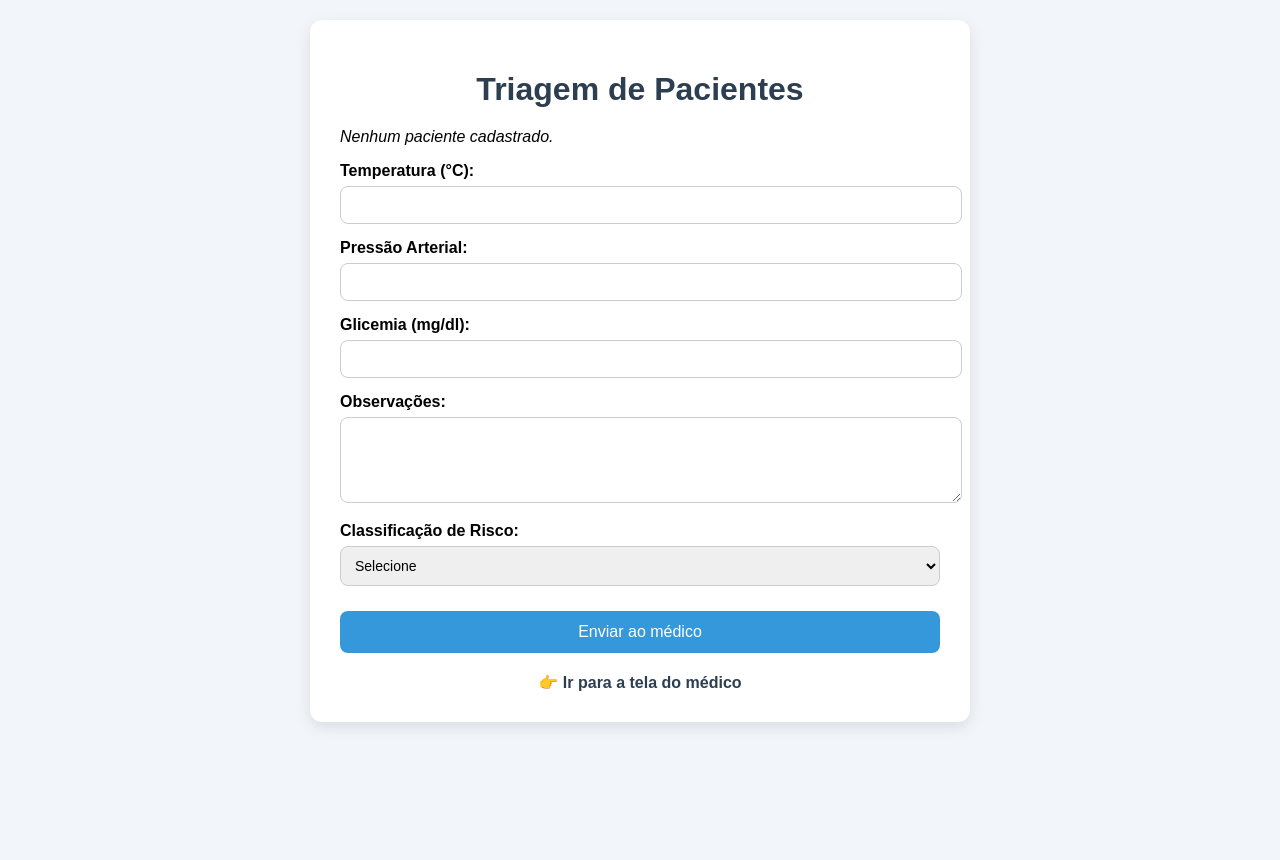
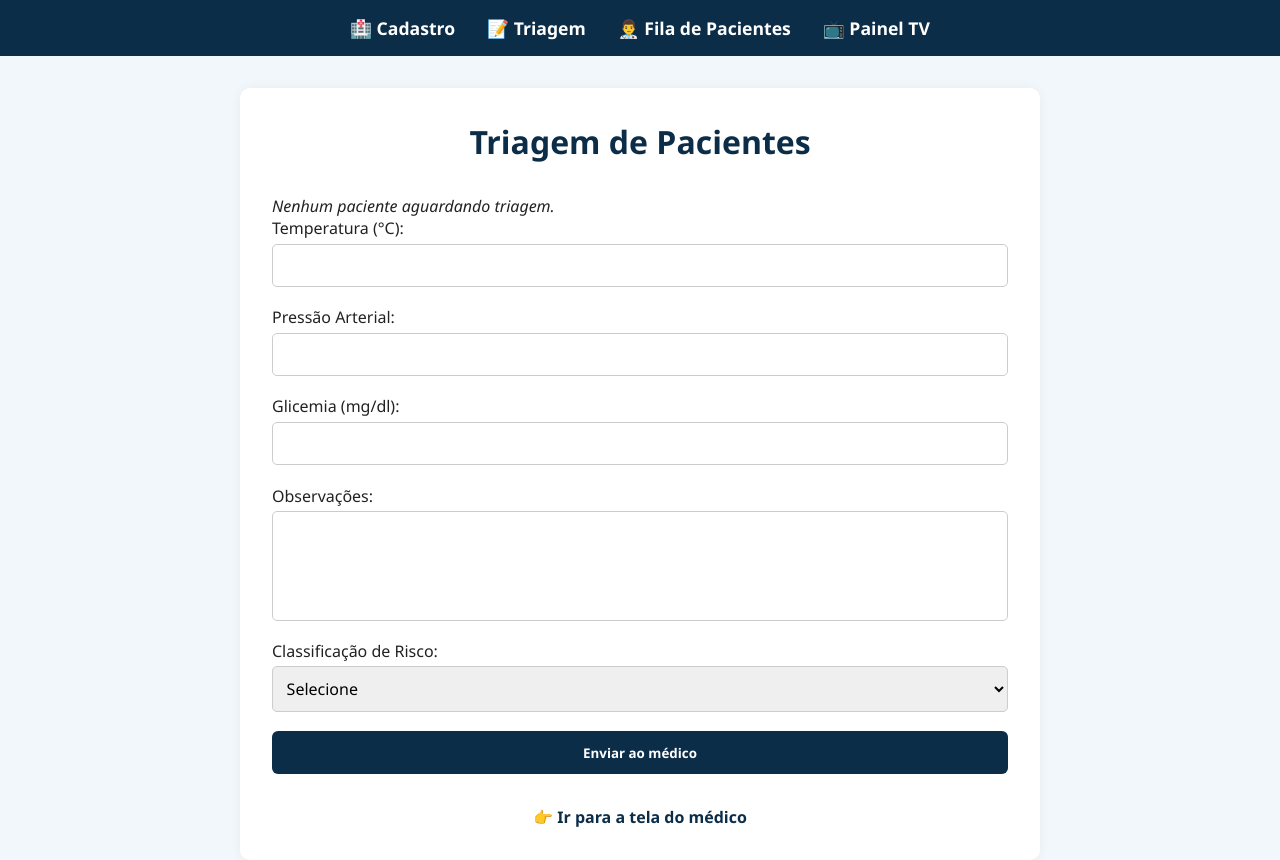
Before and after one commit to AlineRodrigues02/ProjetoReact, a React (Vite) app in the folder ProjetoFinal/: page /triagem in a window 1280 px wide. Before the commit the page ends 800 px from the top, so only its background shows below. Built offline with nearby package versions, Linux system fonts and the light colour scheme.

Commit message:
organizei pequenos erros que estavam dando no localStorage do cadastro e da triagem

```diff
--- a/ProjetoFinal/src/App.css
+++ b/ProjetoFinal/src/App.css
@@ -1,122 +1,146 @@
-body {
+* {
+  margin: 0;
+  padding: 0;
+  box-sizing: border-box;
   font-family: "Segoe UI", Tahoma, Geneva, Verdana, sans-serif;
-  background-color: #f2f6fa;
-  padding: 20px;
-  margin: 0;
 }
 
-.container {
-  max-width: 600px;
-  background-color: #fff;
-  margin: auto;
-  padding: 30px;
-  border-radius: 12px;
-  box-shadow: 0 5px 15px rgba(0, 0, 0, 0.1);
+body {
+  background-color: #f2f7fb;
+  color: #222;
+  min-height: 100vh;
 }
 
+/* Menu */
+.menu {
+  background-color: #0c2d48;
+  padding: 1rem 2rem;
+  margin-bottom: 2rem;
+}
+
+.menu ul {
+  display: flex;
+  gap: 2rem;
+  list-style: none;
+  justify-content: center;
+}
+
+.menu a {
+  color: #fff;
+  font-weight: bold;
+  text-decoration: none;
+  font-size: 1.1rem;
+  transition: 0.3s;
+}
+
+.menu a:hover {
+  color: #8dd7f2;
+}
+
+/* Container principal */
+.container {
+  max-width: 800px;
+  margin: 0 auto;
+  background-color: white;
+  padding: 2rem;
+  border-radius: 10px;
+  box-shadow: 0 0 12px rgba(0, 0, 0, 0.05);
+}
+
+/* Títulos */
 h1 {
   text-align: center;
-  color: #2c3e50;
-  margin-bottom: 20px;
+  margin-bottom: 2rem;
+  color: #0c2d48;
 }
 
-.paciente-info {
-  background-color: #ecf0f1;
-  padding: 15px;
-  border-radius: 8px;
-  margin-bottom: 20px;
+/* Formulários */
+.form-triagem {
+  display: flex;
+  flex-direction: column;
+  gap: 1.2rem;
 }
 
-.paciente-info p {
-  margin: 8px 0;
+.campo {
+  display: flex;
+  flex-direction: column;
 }
 
-.form-triagem .campo {
-  margin-bottom: 15px;
+.campo label {
+  margin-bottom: 0.3rem;
+  font-weight: 500;
 }
 
-.form-triagem label {
-  display: block;
-  margin-bottom: 6px;
-  font-weight: 600;
+input[type="text"],
+input[type="number"],
+select,
+textarea {
+  padding: 0.6rem;
+  border-radius: 5px;
+  border: 1px solid #ccc;
+  font-size: 1rem;
 }
 
-.form-triagem input,
-.form-triagem textarea,
-.form-triagem select {
-  width: 100%;
-  padding: 10px;
-  border-radius: 8px;
-  border: 1px solid #ccc;
-  font-size: 14px;
-}
-
-.form-triagem textarea {
-  resize: vertical;
+textarea {
+  resize: none;
 }
 
 .botao-enviar {
-  width: 100%;
-  padding: 12px;
-  background-color: #3498db;
+  background-color: #0c2d48;
   color: white;
-  font-size: 16px;
+  padding: 0.8rem;
   border: none;
-  border-radius: 8px;
+  font-weight: bold;
+  border-radius: 6px;
   cursor: pointer;
-  margin-top: 10px;
-  transition: background-color 0.3s ease;
+  transition: 0.3s;
 }
 
 .botao-enviar:hover {
-  background-color: #2980b9;
+  background-color: #145d8c;
 }
 
-.link-medico {
-  text-align: center;
-  margin-top: 20px;
+/* Cards de pacientes */
+.paciente-card,
+.painel-card {
+  background-color: #f8f9fa;
+  border-left: 8px solid #ccc;
+  padding: 1rem;
+  margin-bottom: 1rem;
+  border-radius: 6px;
+  transition: 0.3s ease;
 }
 
-.link-medico a {
-  color: #2c3e50;
+.painel-card.vermelho {
+  border-left-color: #e63946;
+  background-color: #ffe6e6;
+}
+
+.painel-card.amarelo {
+  border-left-color: #ffb703;
+  background-color: #fff9e6;
+}
+
+.painel-card.verde {
+  border-left-color: #2a9d8f;
+  background-color: #e6fff2;
+}
+
+/* Links */
+.link-medico,
+.link-espera {
+  margin-top: 2rem;
+  text-align: center;
+}
+
+.link-medico a,
+.link-espera a {
+  color: #0c2d48;
   text-decoration: none;
   font-weight: bold;
 }
 
-.link-medico a:hover {
+.link-medico a:hover,
+.link-espera a:hover {
   text-decoration: underline;
 }
-.lista-pacientes {
-  margin-top: 20px;
-  display: flex;
-  flex-direction: column;
-  gap: 1.5rem;
-}
-
-.paciente {
-  background-color: #fff;
-  border-left: 6px solid #ccc;
-  padding: 1rem;
-  border-radius: 10px;
-  box-shadow: 0 0 5px rgba(0, 0, 0, 0.1);
-}
-
-.paciente strong {
-  font-size: 1.1rem;
-}
-
-.paciente button {
-  margin-top: 0.5rem;
-  background-color: #007bff;
-  color: white;
-  border: none;
-  padding: 8px 14px;
-  border-radius: 5px;
-  cursor: pointer;
-  font-weight: bold;
-  transition: background 0.3s ease;
-}
-
-.paciente button:hover {
-  background-color: #0056b3;
-}
--- a/ProjetoFinal/src/App.jsx
+++ b/ProjetoFinal/src/App.jsx
@@ -4,7 +4,9 @@ import Triagem from "./screens/Triagem";
 import FilaDePacientes from "./screens/FilaDePacientes";
 import FilaDeEspera from "./screens/FilaDeEspera";
 import { PacienteProvider } from "./screens/LocalStorage";
+import Menu from "./screens/Menu";
 import "./App.css";
+import Atendimento from "./screens/Atendimento";
 
 
 function App() {
@@ -12,10 +14,12 @@ function App() {
     <>
     <PacienteProvider>
       <BrowserRouter>
+      <Menu/>
         <Routes>
           <Route path="/" element={<CadastroDePacientes />} />
           <Route path="/triagem" element={<Triagem />} />
           <Route path="/filaDePacientes" element={<FilaDePacientes />} />
+          <Route path="/Atendimento" element={<Atendimento />} />
           <Route path="/filaDeEspera" element={<FilaDeEspera />} />
         </Routes>
       </BrowserRouter>
--- /dev/null
+++ b/ProjetoFinal/src/Styles/Menu.css
@@ -0,0 +1,21 @@
+.menu {
+  background-color: #0c2d48;
+  padding: 1rem;
+}
+
+.menu ul {
+  display: flex;
+  gap: 1.5rem;
+  list-style: none;
+  justify-content: center;
+}
+
+.menu a {
+  color: #fff;
+  text-decoration: none;
+  font-weight: bold;
+}
+
+.menu a:hover {
+  text-decoration: underline;
+}
--- /dev/null
+++ b/ProjetoFinal/src/screens/Atendimento.jsx
@@ -0,0 +1,53 @@
+import { useLocation, useNavigate } from "react-router-dom";
+import { useContext, useState } from "react";
+import { PacienteContext } from "./LocalStorage";
+
+function Atendimento() {
+    const location = useLocation()
+    const navigate = useNavigate()
+    const { pacientes, setPacientes } = useContext(PacienteContext)
+
+    const { paciente, index } = location.state || {}
+
+    const [diagnostico, setDiagnostico] = useState(paciente?.diagnostico || "")
+
+    if (!paciente) return <p>Nenhum paciente está sendo atendido</p>
+
+    const salvarAtendimento = () => {
+        const atualizado = [...pacientes]
+        atualizado[index] = {
+            ...paciente,
+            diagnostico,
+            atendido: true,
+        }
+        setPacientes(atualizado)
+        alert("Diagnóstico salvo")
+        navigate("/filaDePacientes")
+    }
+
+
+return (
+    <div className="container">
+        <h2>Detalhes do Atendimento</h2>
+        <p><strong>Nome:</strong>{paciente.nome}</p>
+        <p><strong>Motivo:</strong>{paciente.motivo}</p>
+        <p><strong>Risco:</strong>{paciente.triagem?.risco}</p>
+        <p><strong>Temperatura:</strong>{paciente.triagem?.temperatura}</p>
+        <p><strong>Pressão:</strong>{paciente.triagem?.pressao}</p>
+        <p><strong>Glicemia:</strong>{paciente.triagem?.glicemia}</p>
+        <p><strong>Observações</strong>{paciente.triagem?.observacao}</p>
+
+        <div className="campo">
+            <label>Diagnóstico:</label>
+            <textarea rows="4" value={diagnostico} onChange={(e)=> setDiagnostico(e.target.value)}/>
+        </div>
+
+        <button onClick={salvarAtendimento}>Finalizar atendimento</button>
+
+
+    </div>
+)
+
+}
+
+export default Atendimento
--- a/ProjetoFinal/src/screens/CadastroDePacientes.jsx
+++ b/ProjetoFinal/src/screens/CadastroDePacientes.jsx
@@ -8,7 +8,8 @@ function CadastroDePacientes() {
   const [nome, setNome] = useState('')
   const [motivo, setMotivo] = useState('')
 
-  const gerarTriagem = (e) =>{e.preventDefault()
+  const gerarTriagem = (e) =>{
+    e.preventDefault()
 
   if(!nome || !motivo) return alert("Preencha os campos! ")
 
--- /dev/null
+++ b/ProjetoFinal/src/screens/Menu.jsx
@@ -0,0 +1,18 @@
+import { Link } from "react-router-dom";
+// import "../Styles/Menu.css"
+import "../Styles/Menu.css"
+
+function Menu(){
+    return(
+        <nav className="menu">
+            <ul>
+                <li><Link to="/">🏥 Cadastro</Link></li>
+                <li><Link to="/Triagem">📝 Triagem</Link></li>
+                <li><Link to="/filaDePacientes">👨‍⚕️ Fila de Pacientes</Link></li>
+                <li><Link to="/filaDeEspera">📺 Painel TV</Link></li>
+            </ul>
+        </nav>
+    )
+}
+
+export default Menu;
--- a/ProjetoFinal/src/screens/Triagem.jsx
+++ b/ProjetoFinal/src/screens/Triagem.jsx
@@ -2,96 +2,87 @@ import { useState, useContext } from "react";
 import { PacienteContext } from "./LocalStorage";
 
 function Triagem() {
-  const{pacientes, setPacientes } = useContext(PacienteContext)
-  const ultimoPaciente = pacientes[pacientes.length -1]
+  const { pacientes, setPacientes } = useContext(PacienteContext);
 
-  const[temperatura, setTemperatura] = useState('')
-  const[pressao, setPressao] = useState('')
-  const[glicemia, setGlicemia] = useState('')
-  const[observacao, setObservacao] = useState('')
-  const[risco, setRisco] = useState('')
+  // Pega o próximo paciente sem triagem
+  const pacienteParaTriagem = pacientes.find(p => !p.triagem && !p.atendido);
 
-  const enviarTriagem = (e) =>{
+  const [temperatura, setTemperatura] = useState('');
+  const [pressao, setPressao] = useState('');
+  const [glicemia, setGlicemia] = useState('');
+  const [observacao, setObservacao] = useState('');
+  const [risco, setRisco] = useState('');
+
+  const enviarTriagem = (e) => {
     e.preventDefault();
-    if(!ultimoPaciente){
-       alert("Nenhum Paciente cadastrado")
-       return
+
+    if (!pacienteParaTriagem) {
+      alert("Nenhum paciente disponível para triagem.");
+      return;
     }
 
-    const novaTriagem={
+    const novaTriagem = {
       temperatura,
       pressao,
       glicemia,
       observacao,
       risco,
-        hora: new Date().toLocaleDateString()
+      hora: new Date().toLocaleTimeString()
     };
-      //Atualiza o ultimo paciente
-      const novosPacientes = [...pacientes]
-      novosPacientes[pacientes.length -1] ={
-        ...ultimoPaciente,
-        triagem: novaTriagem,
-      }
 
-    setPacientes(novosPacientes)
-    alert("Triagem completa")
-}
+    const novosPacientes = pacientes.map(p =>
+      p === pacienteParaTriagem ? { ...p, triagem: novaTriagem } : p
+    );
+
+    setPacientes(novosPacientes);
+
+    // Limpar formulário
+    setTemperatura('');
+    setPressao('');
+    setGlicemia('');
+    setObservacao('');
+    setRisco('');
+
+    alert("Triagem realizada com sucesso!");
+  };
+
   return (
     <div className="container">
       <h1>Triagem de Pacientes</h1>
 
-      {ultimoPaciente ?(
+      {pacienteParaTriagem ? (
         <div className="paciente-info">
-          <p><strong>Paciente:</strong>{ultimoPaciente.nome}</p>
-          <p><strong>Motivo:</strong>{ultimoPaciente.motivo}</p>
+          <p><strong>Paciente:</strong> {pacienteParaTriagem.nome}</p>
+          <p><strong>Motivo:</strong> {pacienteParaTriagem.motivo}</p>
         </div>
-      ):(
-        <p><em>Nenhum paciente cadastrado.</em></p>
+      ) : (
+        <p><em>Nenhum paciente aguardando triagem.</em></p>
       )}
 
       <form className="form-triagem" onSubmit={enviarTriagem}>
         <div className="campo">
           <label htmlFor="temperatura">Temperatura (°C):</label>
-          <input type="number"
-          id="temperatura"
-          value={temperatura}
-          onChange={(e)=> setTemperatura(e.target.value)}
-           required />
+          <input type="number" id="temperatura" value={temperatura} onChange={(e) => setTemperatura(e.target.value)} required />
         </div>
 
         <div className="campo">
           <label htmlFor="pressao">Pressão Arterial:</label>
-          <input type="text"
-          id="pressao"
-          value={pressao}
-          onChange={(e)=> setPressao(e.target.value)}
-          required />
+          <input type="text" id="pressao" value={pressao} onChange={(e) => setPressao(e.target.value)} required />
         </div>
 
         <div className="campo">
           <label htmlFor="glicemia">Glicemia (mg/dl):</label>
-          <input type="number"
-          id="glicemia"
-          value={glicemia}
-          onChange={(e)=> setGlicemia(e.target.value)}
-          required />
+          <input type="number" id="glicemia" value={glicemia} onChange={(e) => setGlicemia(e.target.value)} required />
         </div>
 
         <div className="campo">
-          <label for="observacao">Observações:</label>
-          <textarea id="observacao"
-          rows="4"
-          value={observacao}
-          onChange={(e)=> setObservacao(e.target.value)}
-          ></textarea>
+          <label htmlFor="observacao">Observações:</label>
+          <textarea id="observacao" rows="4" value={observacao} onChange={(e) => setObservacao(e.target.value)}></textarea>
         </div>
 
         <div className="campo">
           <label htmlFor="risco">Classificação de Risco:</label>
-          <select id="risco"
-          value={risco}
-          onChange={(e)=> setRisco(e.target.value)}
-          required>
+          <select id="risco" value={risco} onChange={(e) => setRisco(e.target.value)} required>
             <option value="">Selecione</option>
             <option value="verde">🟢 Verde - Pouco Urgente</option>
             <option value="amarelo">🟡 Amarelo - Urgente</option>
@@ -99,17 +90,14 @@ function Triagem() {
           </select>
         </div>
 
-        <button type="submit" className="botao-enviar">
-          Enviar ao médico
-        </button>
+        <button type="submit" className="botao-enviar">Enviar ao médico</button>
       </form>
 
       <div className="link-medico">
-        <a href="/filaDePacientes">
-          👉 Ir para a tela do médico
-        </a>
+        <a href="/filaDePacientes">👉 Ir para a tela do médico</a>
       </div>
     </div>
   );
 }
+
 export default Triagem;
```
Also changed, not shown: ProjetoFinal/src/screens/FilaDePacientes.jsx (+22 -7 lines). Lines whose indentation alone changed are shown as unchanged.
